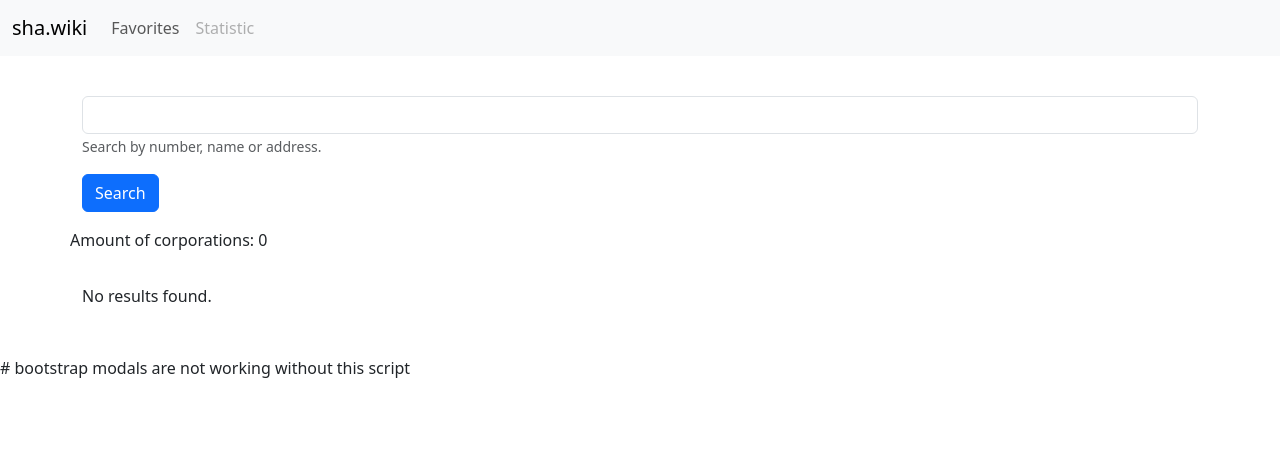
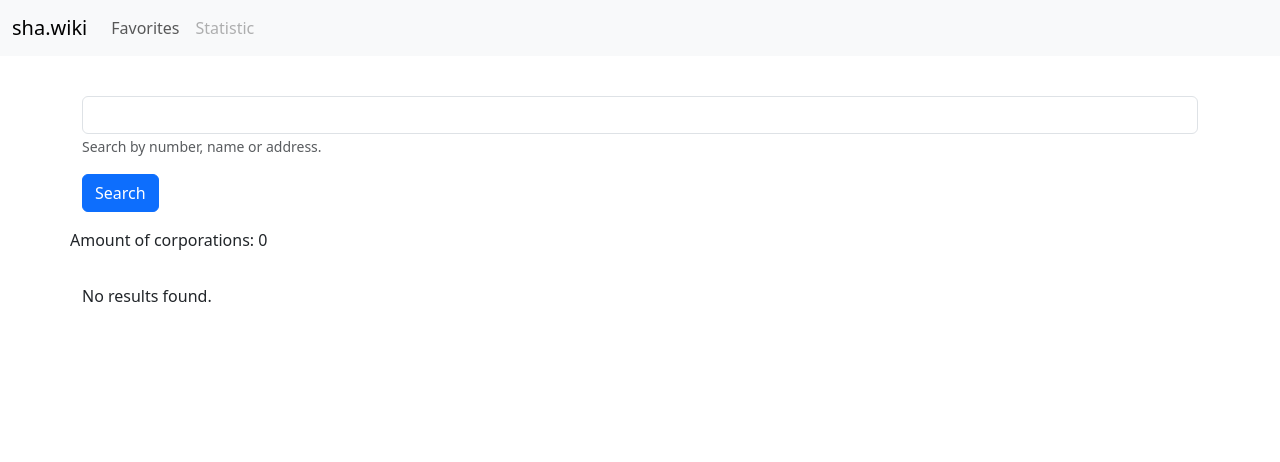
Before and after one commit to MrDuckVC/sha-wiki, a Django app: page / in a window 1280 px wide. Shown: the top 462 px of the page. Run offline with Django 4.2, Linux system fonts and the light colour scheme; data that the repository does not hold is empty; some libraries are stand-ins or nearby versions.

Commit message:
Fix typo.

```diff
--- a/backend/search_engine/templates/search_engine/corporations_list.html
+++ b/backend/search_engine/templates/search_engine/corporations_list.html
@@ -73,7 +73,4 @@
     {{ block.super }}
     <script src="{% static 'search_engine/js/favorite_button.js' %}"></script>
     <script src="{% static 'search_engine/js/share_button.js' %}"></script>
-    # bootstrap modals are not working without this script
-
-
 {% endblock %}
```
